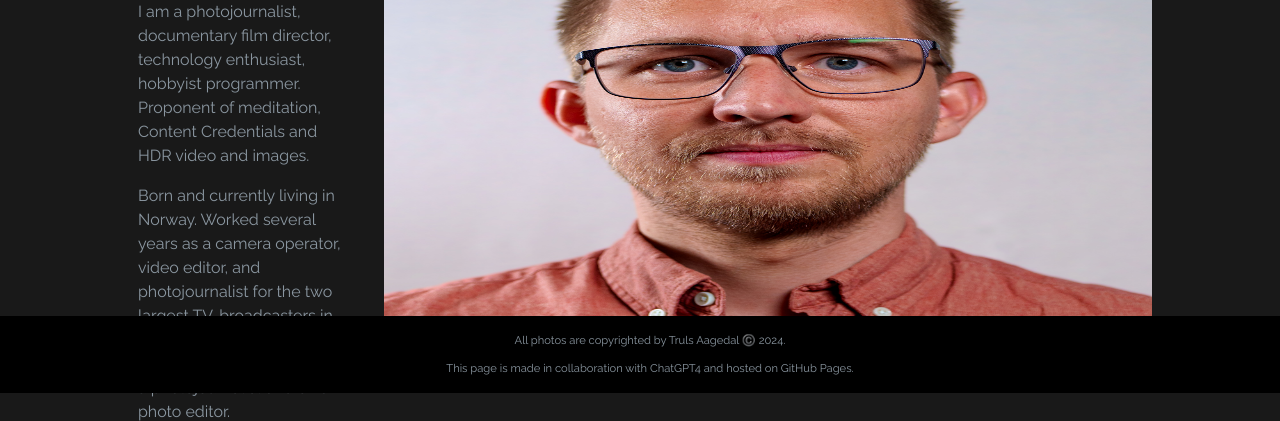
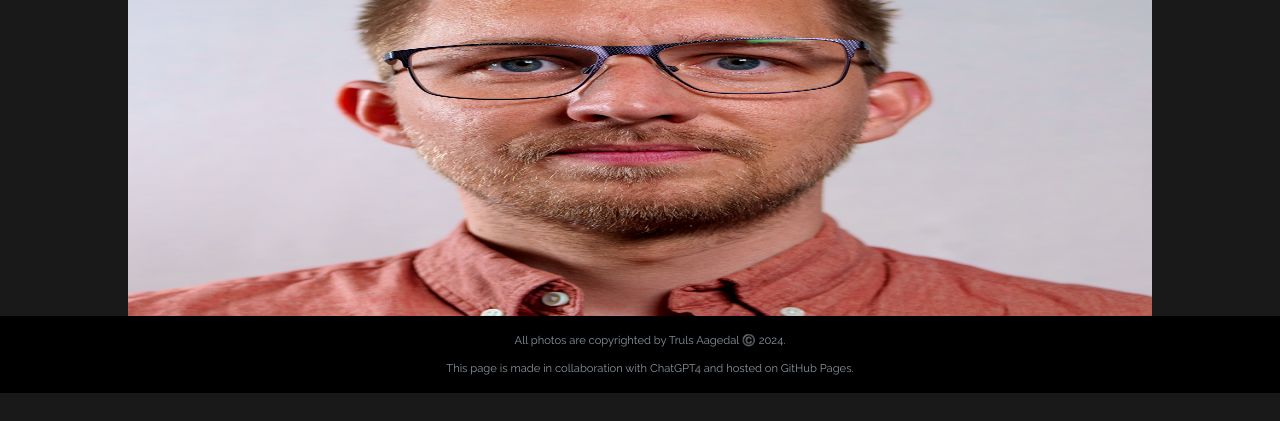
Before and after one commit to aagedal/aagedal.github.io, a plain HTML site: page index.html in a window 1280 px wide. Shown: the part 407-828 px from the top of the page. Drawn offline with Linux system fonts and the light colour scheme.

Commit message:
Updated css for profilepic

```diff
--- a/styles.css
+++ b/styles.css
@@ -123,7 +123,6 @@ img:hover {
 
 .profile_pic {
   max-height: 60vh;
-  max-width: 60vw;
   float: right;
   margin-bottom: 50px;
   padding-left: 30px;
```
